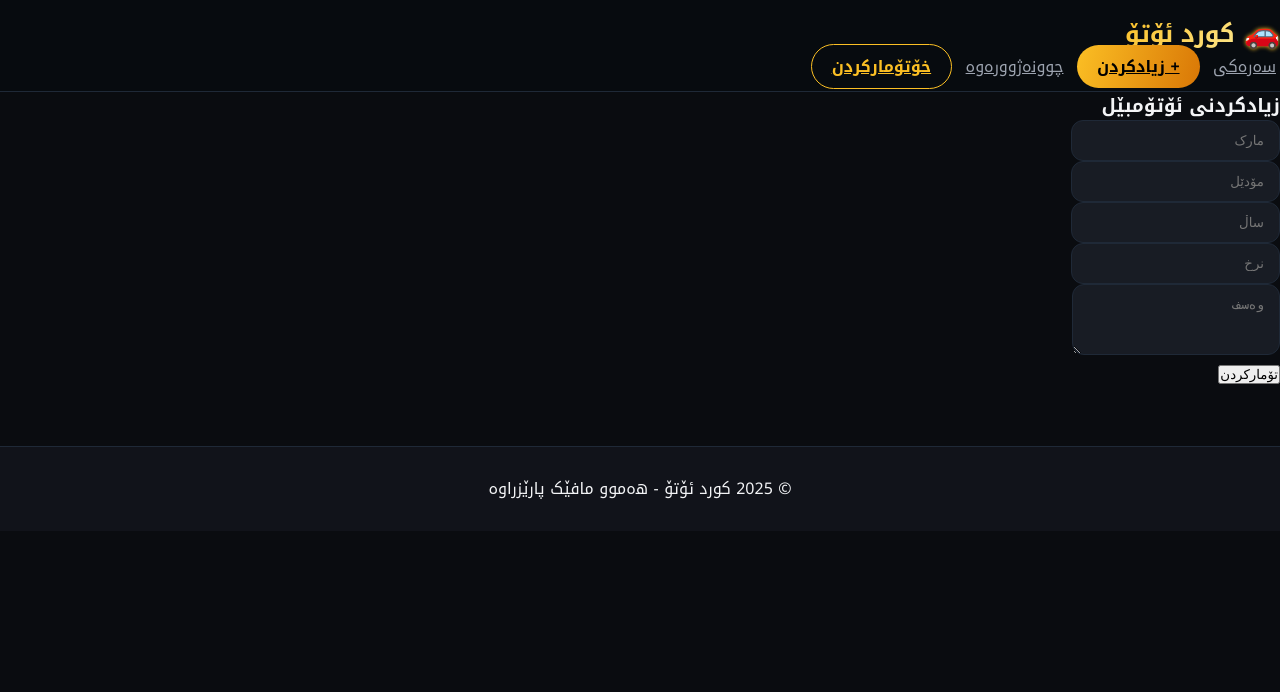
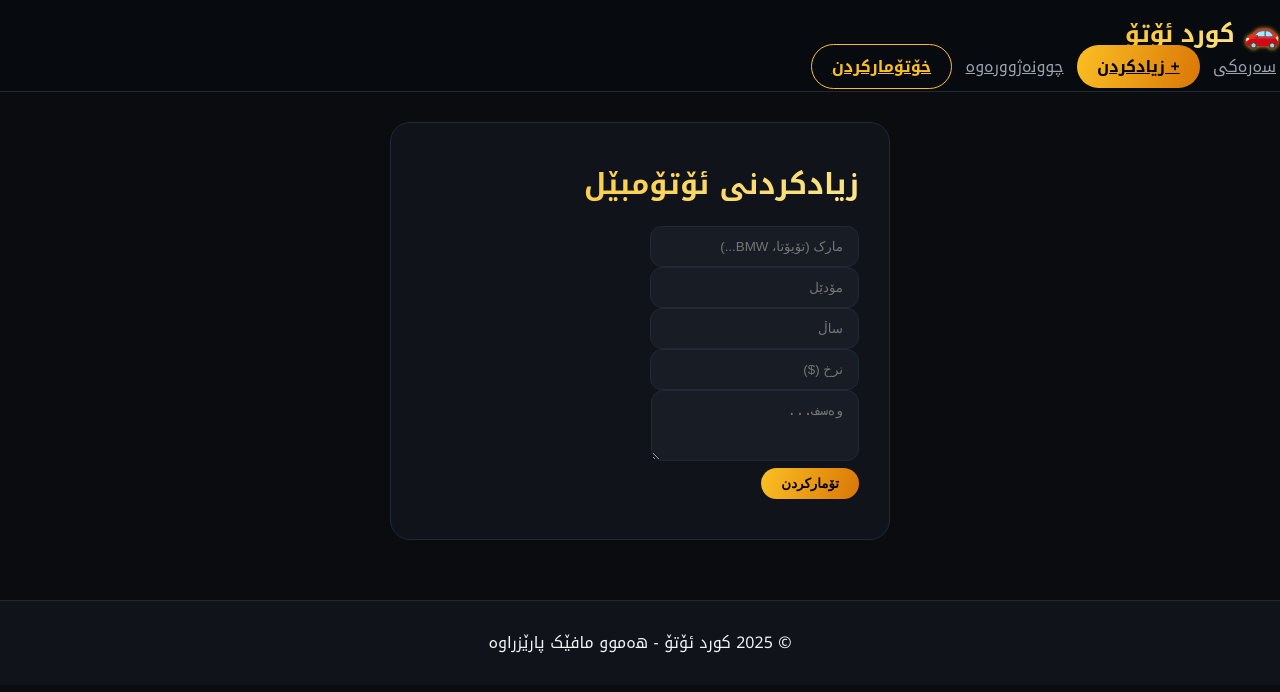
Before and after one commit to muhammadt90900-ux/Cars, a Flask app: template templates/add_vehicle.html in a window 1280 px wide. Shown: the top 692 px of the page. Run offline with Flask 3, Linux system fonts and the light colour scheme; the template is opened without the code that fills it, so the values that code supplies are empty; some libraries are stand-ins or nearby versions.

Commit message:
Enhance add vehicle form layout and placeholders
Updated the vehicle addition form with improved placeholders and styling.

```diff
--- a/templates/add_vehicle.html
+++ b/templates/add_vehicle.html
@@ -1,15 +1,25 @@
 {% extends "base.html" %}
 {% block title %}زیادکردنی ئۆتۆمبێل{% endblock %}
 {% block content %}
-<div class="row justify-content-center"><div class="col-md-6"><div class="card shadow"><div class="card-body">
-<h3 class="text-center mb-3">زیادکردنی ئۆتۆمبێل</h3>
-<form method="POST">
-    <div class="mb-3"><input name="brand" class="form-control" placeholder="مارک" required></div>
-    <div class="mb-3"><input name="model" class="form-control" placeholder="مۆدێل" required></div>
-    <div class="mb-3"><input type="number" name="year" class="form-control" placeholder="ساڵ" required></div>
-    <div class="mb-3"><input type="number" step="0.01" name="price" class="form-control" placeholder="نرخ" required></div>
-    <div class="mb-3"><textarea name="description" class="form-control" rows="3" placeholder="وەسف"></textarea></div>
-    <button type="submit" class="btn btn-primary w-100">تۆمارکردن</button>
-</form>
-</div></div></div></div>
+<div class="ka-form-card">
+    <h2 class="ka-form-title">زیادکردنی ئۆتۆمبێل</h2>
+    <form method="POST">
+        <div class="mb-3">
+            <input name="brand" class="form-control" placeholder="مارک (تۆیۆتا، BMW...)" required>
+        </div>
+        <div class="mb-3">
+            <input name="model" class="form-control" placeholder="مۆدێل" required>
+        </div>
+        <div class="mb-3">
+            <input type="number" name="year" class="form-control" placeholder="ساڵ" required>
+        </div>
+        <div class="mb-3">
+            <input type="number" step="0.01" name="price" class="form-control" placeholder="نرخ ($)" required>
+        </div>
+        <div class="mb-3">
+            <textarea name="description" class="form-control" rows="3" placeholder="وەسف..."></textarea>
+        </div>
+        <button type="submit" class="btn-ka-primary w-100">تۆمارکردن</button>
+    </form>
+</div>
 {% endblock %}
```
